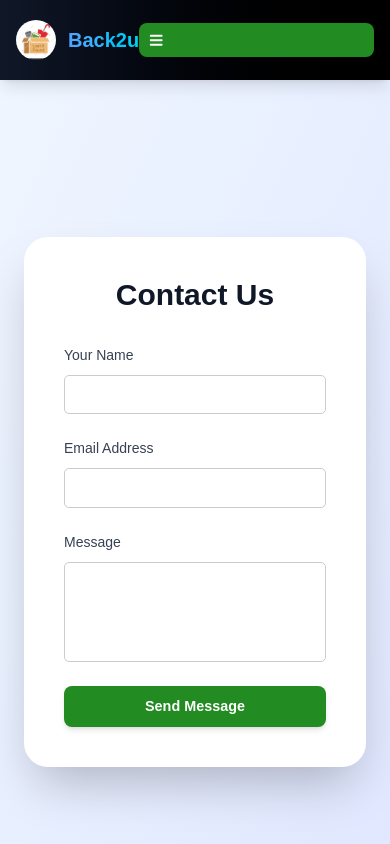
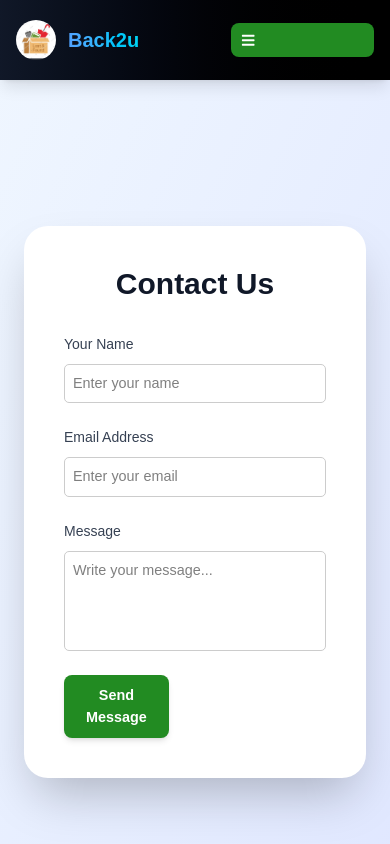
Before and after one commit to mishraabhushek875-commits/lost-and-found-final-last-version, a React (Vite) app: page /contact in a window 390 px wide. Shown: the top 844 px of the page. Built offline with nearby package versions, Linux system fonts and the light colour scheme; no server answers.

Commit message:
fixing button length issue

```diff
--- a/src/components/Navbar.jsx
+++ b/src/components/Navbar.jsx
@@ -46,9 +46,10 @@
               alt="Back2u Logo"
               className="w-10 h-10 rounded-full object-cover"
             />
-            <h1 className="text-xl font-bold bg-gradient-to-r from-blue-400 to-cyan-400 bg-clip-text text-transparent">
+            <Link to="/" ><h1 className="text-xl font-bold bg-gradient-to-r from-blue-400 to-cyan-400 bg-clip-text text-transparent">
               Back2u
-            </h1>
+            </h1></Link>
+
           </div>
 
           {/* Desktop Menu */}
--- a/src/index.css
+++ b/src/index.css
@@ -119,7 +119,7 @@
   }
 
   button {
-    width: 100%;
+    width: 40%;
     padding: 10px;
     font-size: 0.9rem;
   }
--- a/src/page/Contact.jsx
+++ b/src/page/Contact.jsx
@@ -59,7 +59,7 @@
               value={formData.name}
               onChange={handleChange}
               required
-              className="w-full px-4 py-3 rounded-xl border border-gray-300
+              className="w-full px-4 py-3 rounded-xl border text-black border-gray-300
                          focus:outline-none focus:ring-2 focus:ring-blue-500
                          focus:border-blue-500 transition"
             />
@@ -75,7 +75,7 @@
               value={formData.email}
               onChange={handleChange}
               required
-              className="w-full px-4 py-3 rounded-xl border border-gray-300
+              className="w-full px-4 py-3 rounded-xl text-black border border-gray-300
                          focus:outline-none focus:ring-2 focus:ring-indigo-500
                          focus:border-indigo-500 transition"
             />
@@ -91,7 +91,7 @@
               value={formData.message}
               onChange={handleChange}
               required
-              className="w-full px-4 py-3 rounded-xl border border-gray-300
+              className="w-full px-4 py-3 rounded-xl text-black border border-gray-300
                          focus:outline-none focus:ring-2 focus:ring-purple-500
                          focus:border-purple-500 transition resize-none"
             />
```
